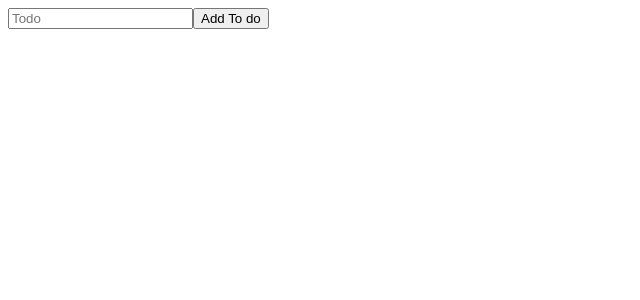
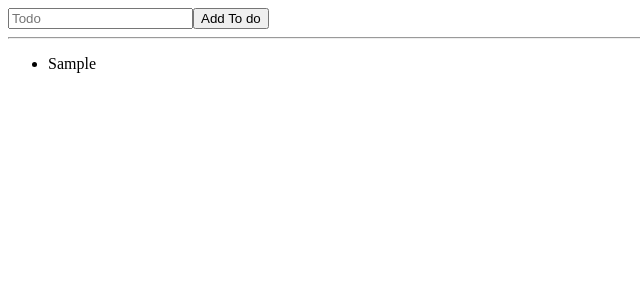
Before and after one commit to sungho-heo/react-first-app, a React (Create React App) app: page / in a window 1280 px wide. Both pictures are taken after typing "Sample" into the empty fields and a click on the button "Add To do". Shown: the top 300 px of the page, without its empty margins (0-640 px from the left). Built offline with nearby package versions, Linux system fonts and the light colour scheme.

Commit message:
todo add > web li tag create

```diff
--- a/src/App.js
+++ b/src/App.js
@@ -23,6 +23,12 @@ function App() {
         ></input>
         <button>Add To do</button>
       </form>
+      <hr />
+      <ul>
+        {todoList.map((value, index) => (
+          <li key={index}>{value}</li>
+        ))}
+      </ul>
     </div>
   )
 }
```
